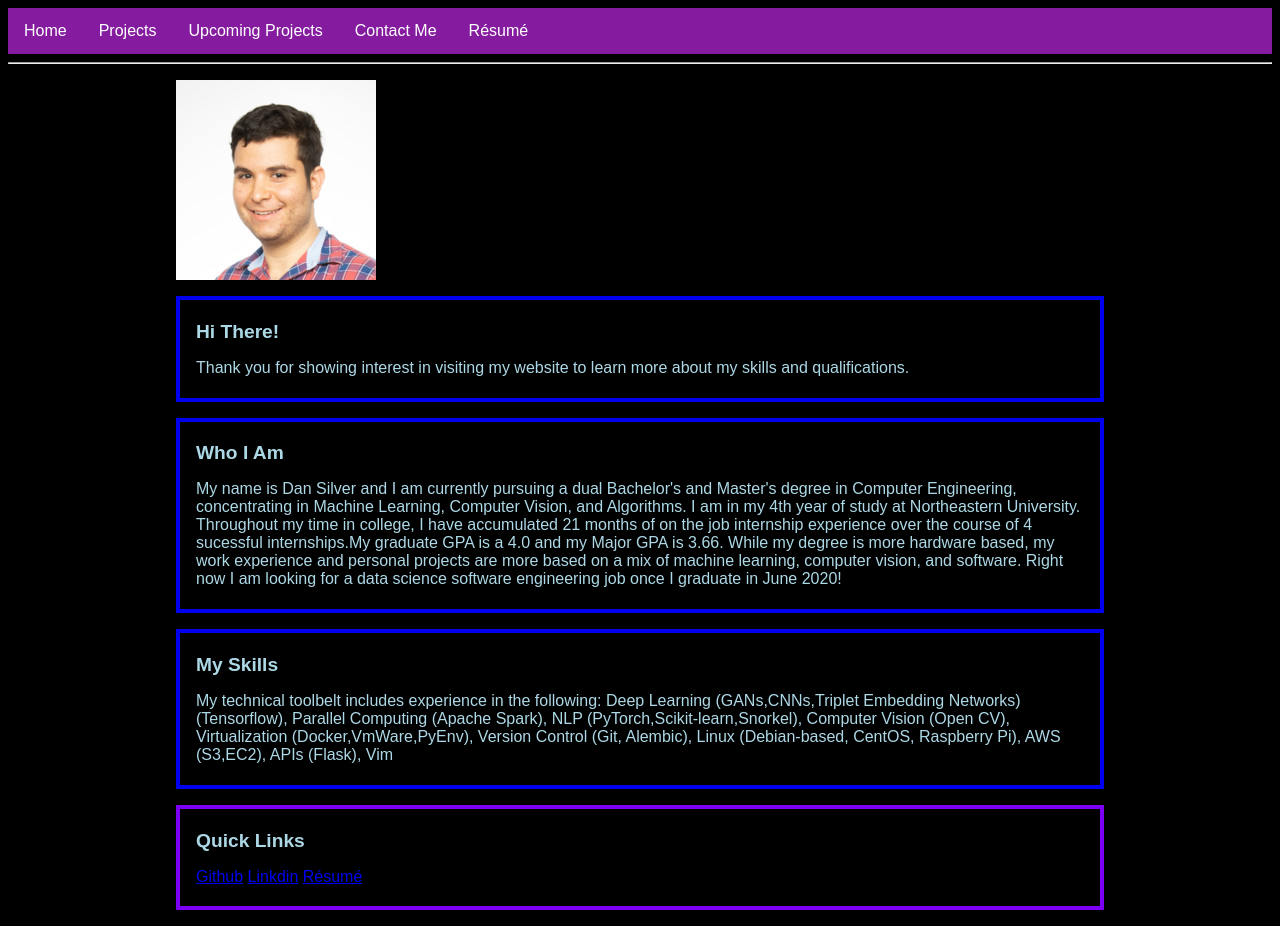
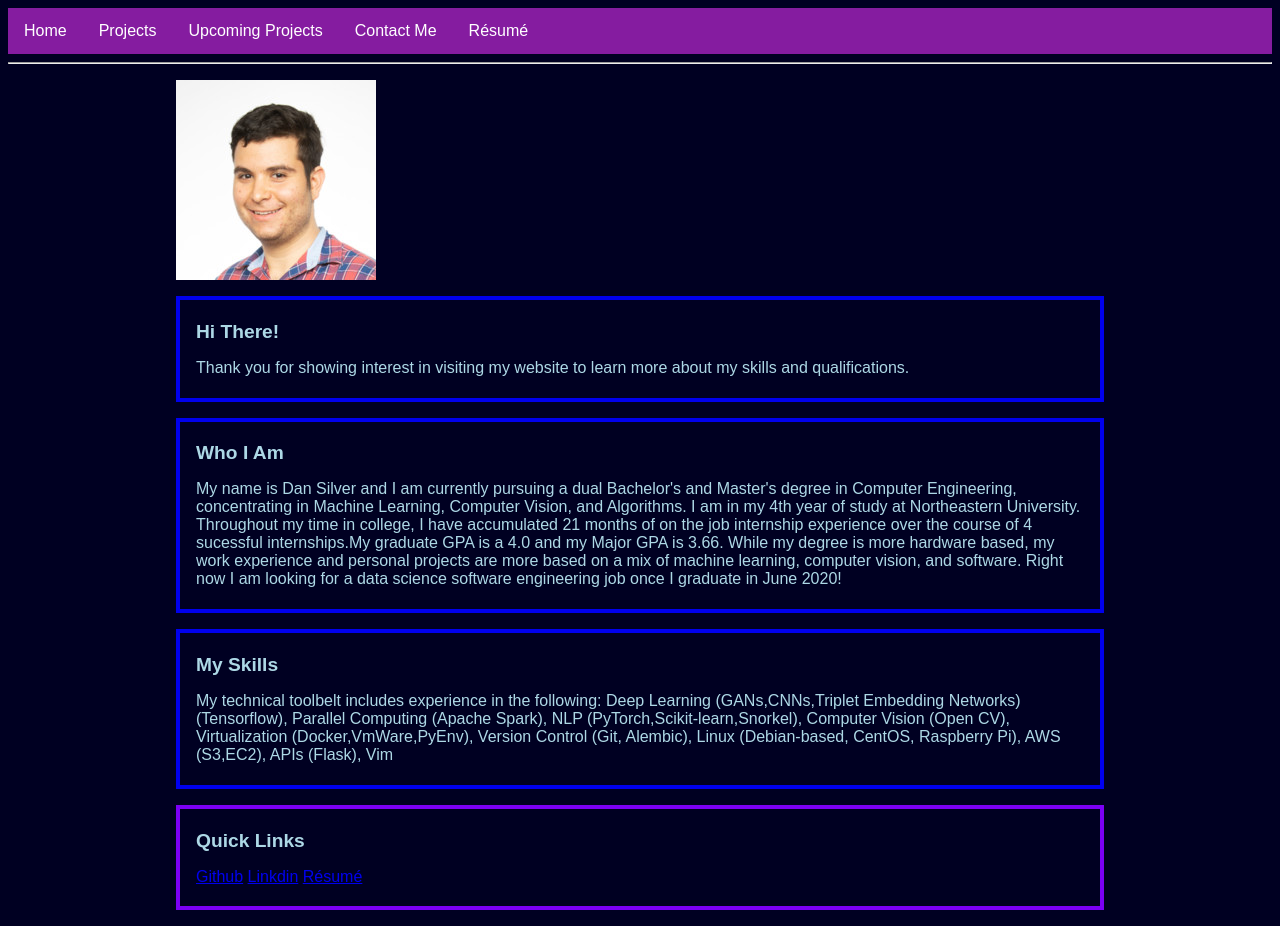
Before and after one commit to SilverEngineered/personal_site, a Flask app: page / in a window 1280 px wide. Run offline with Flask 2, Linux system fonts and the light colour scheme.

Commit message:
better color

```diff
--- a/app/static/styles/main.css
+++ b/app/static/styles/main.css
@@ -2,7 +2,7 @@
 body {
   font-family: 'Montserrat', sans-serif;
   color: lightblue;
-  background-color: black;
+  background-color: #002;
 }
 
 title {
```
